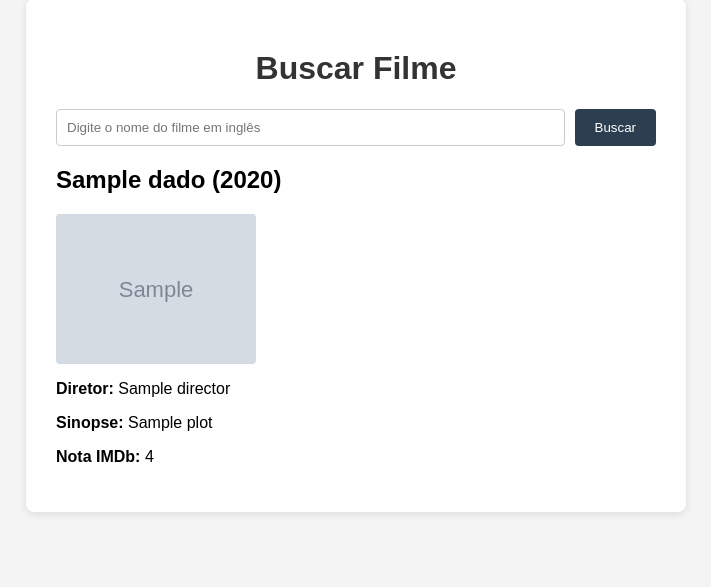
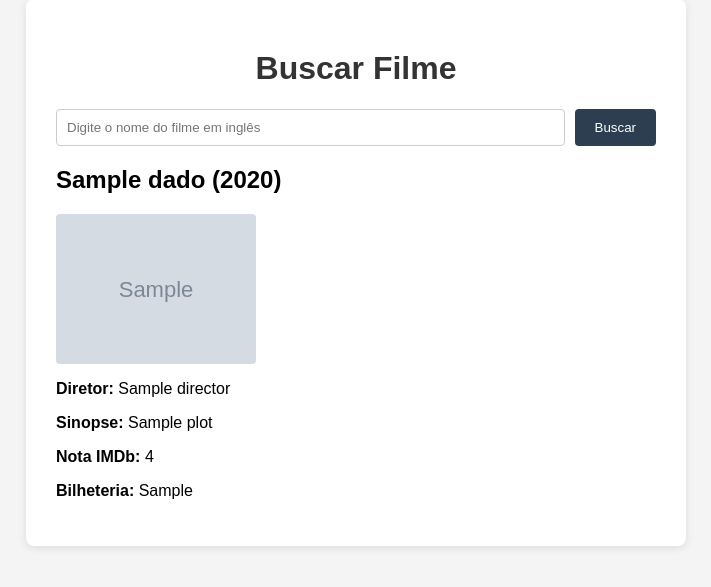
Before and after one commit to leonardodiello/API_filme, a Flask app: template templates/index.html in a window 1280 px wide. Shown: the part 41-628 px from the top of the page, without its empty margins (284-995 px from the left). Run offline with Flask 3, Linux system fonts and the light colour scheme; the template is opened without the code that fills it: most values are stand-ins (such as "Sample title", 1, 10 or a date in 2020); grey boxes marked "Sample" are stand-in pictures.

Commit message:
adicionei a bilheteria

```diff
--- a/templates/index.html
+++ b/templates/index.html
@@ -26,6 +26,7 @@
                 <p><strong>Diretor:</strong> {{ dados['Director'] }}</p>
                 <p><strong>Sinopse:</strong> {{ dados['Plot'] }}</p>
                 <p><strong>Nota IMDb:</strong> {{ dados['imdbRating'] }}</p>
+                <p><strong>Bilheteria:</strong> {{ dados['BoxOffice'] }}</p>
             </div>
         {% endif %}
     </div>
```
